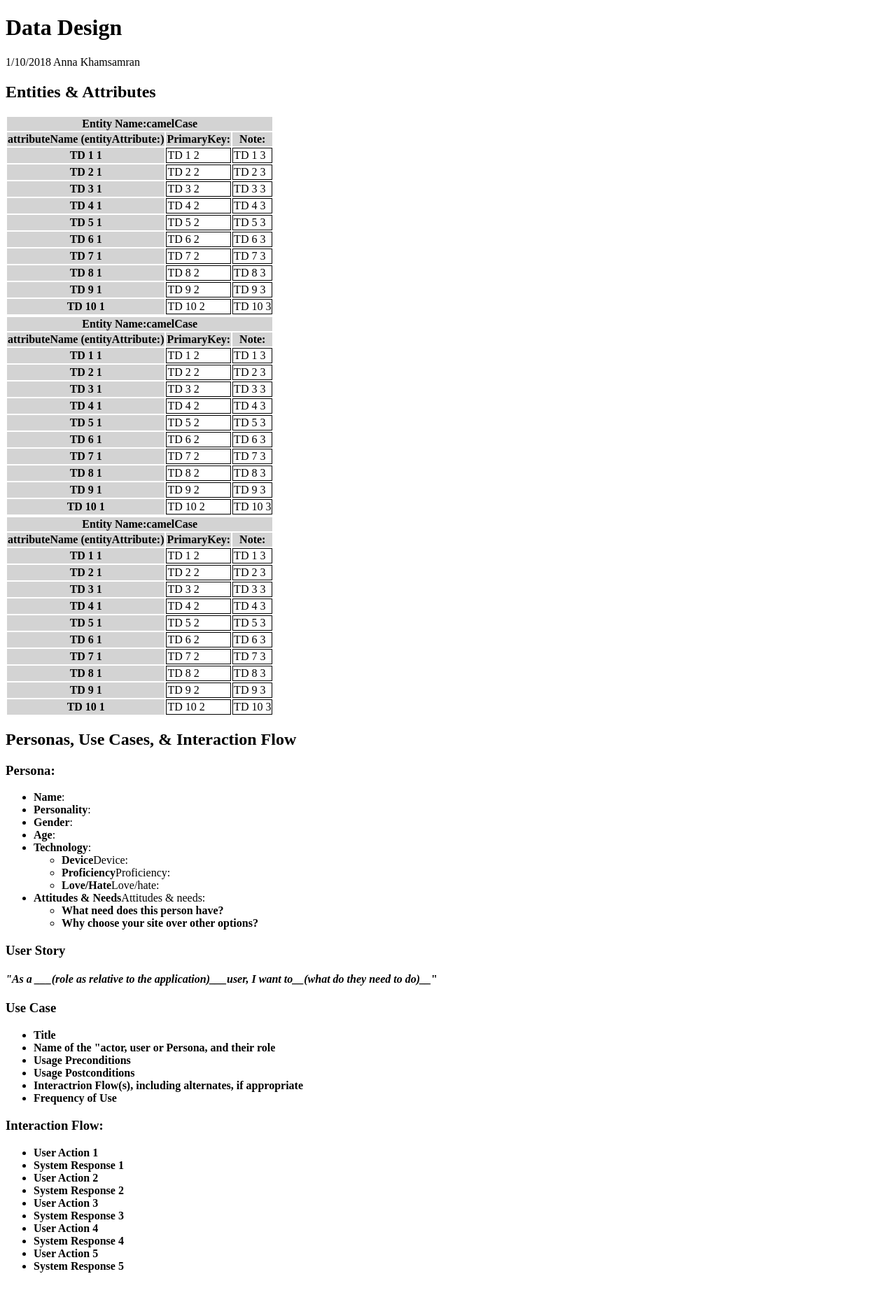
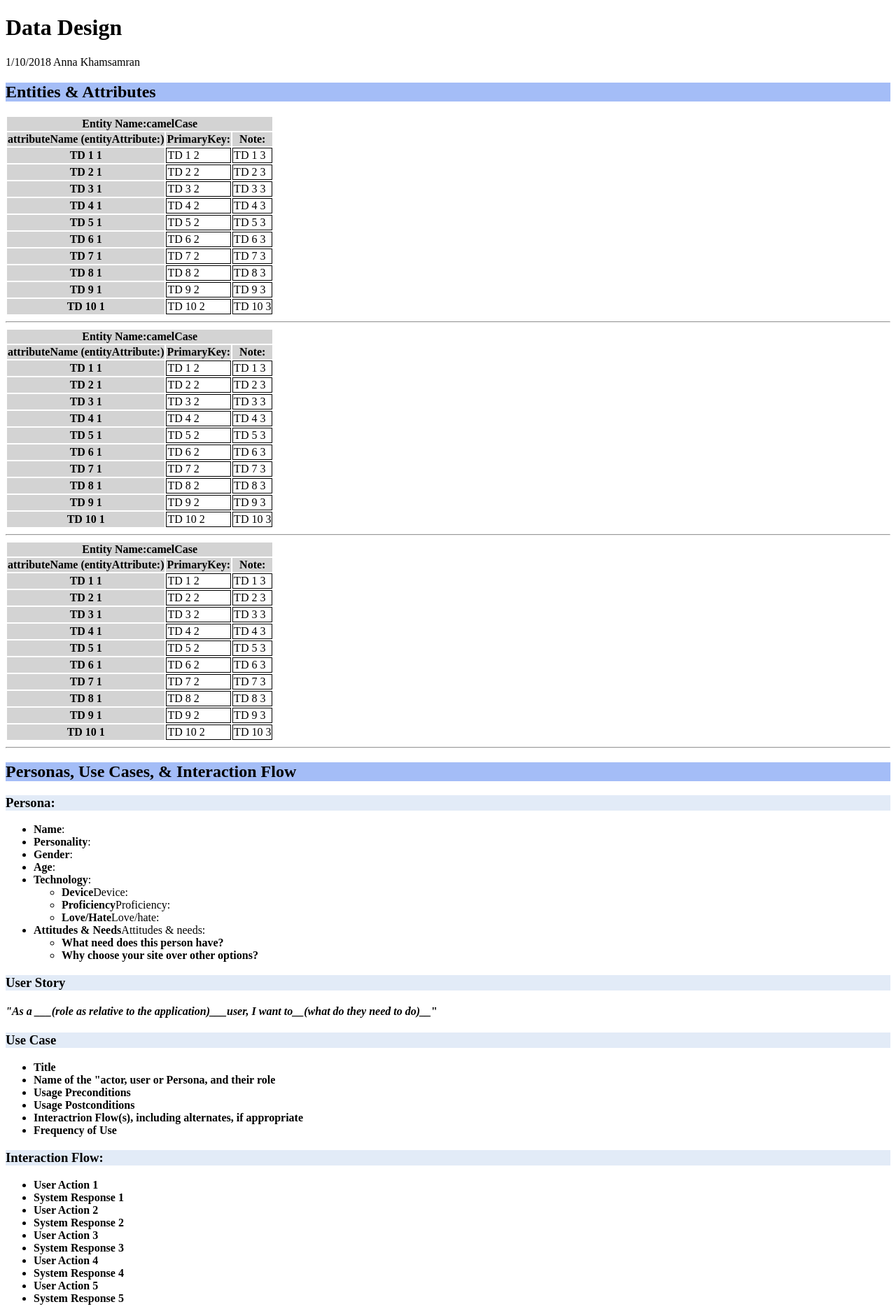
Before and after one commit to akhamsamran/data-design-project, a PHP site: page /template-ux-ui-attribute-entity-design.php in a window 1280 px wide. Shown: the whole page at 70% size. Before the commit the page ends 1818 px from the top, so only its background shows below. Run offline with PHP 8.4, Linux system fonts and the light colour scheme.

Commit message:
added background colors to highlight h2, h3, changed font on p

```diff
--- a/css/style.css
+++ b/css/style.css
@@ -13,3 +13,13 @@ div {
 h1 {
 	font-family: "Futura Md BT";
 }
+
+h2{
+	background-color: #a4bdf7;
+}
+h3 {
+	background-color: #e2ebf7;
+}
+p{
+	font-family: "Century Gothic";
+}
--- a/index.php
+++ b/index.php
@@ -209,6 +209,7 @@
 					</tr>
 				</table>
 			</div>
+			<hr/>
 			<div>
 				<h2>Personas, Use Cases, & Interaction Flow</h2>
 				<h3>Persona:</h3>
--- a/template-ux-ui-attribute-entity-design.php
+++ b/template-ux-ui-attribute-entity-design.php
@@ -1,13 +1,3 @@
-<?php
-/**
- * Created by PhpStorm.
- * User: anna
- * Date: 1/10/2018
- * Time: 3:27 PM
- */
-?>
-
-
 <!DOCTYPE html>
 <html lang="en">
 	<head>
@@ -83,6 +73,8 @@
 					</tr>
 				</table>
 
+				<hr/>
+
 				<table>
 					<thead>
 						<th colspan="3"><strong>Entity Name:</strong>camelCase </th>
@@ -143,6 +135,8 @@
 						<td>TD 10 3</td>
 					</tr>
 				</table>
+
+				<hr/>
 
 				<table>
 					<thead>
@@ -205,6 +199,7 @@
 					</tr>
 				</table>
 			</div>
+			<hr/>
 			<div>
 				<h2>Personas, Use Cases, & Interaction Flow</h2>
 				<h3>Persona:</h3>
```
